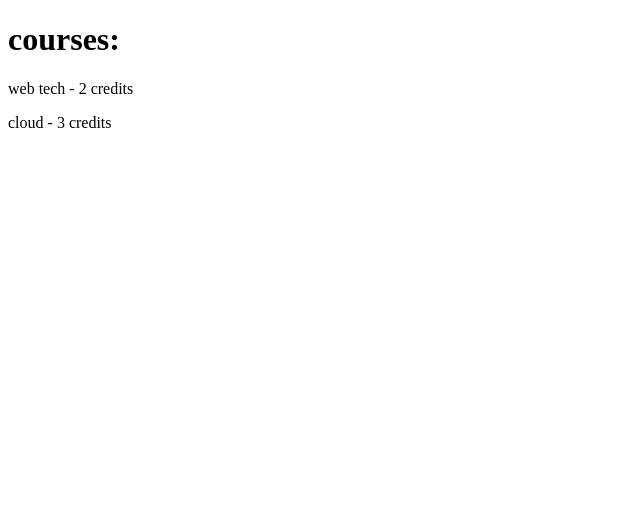
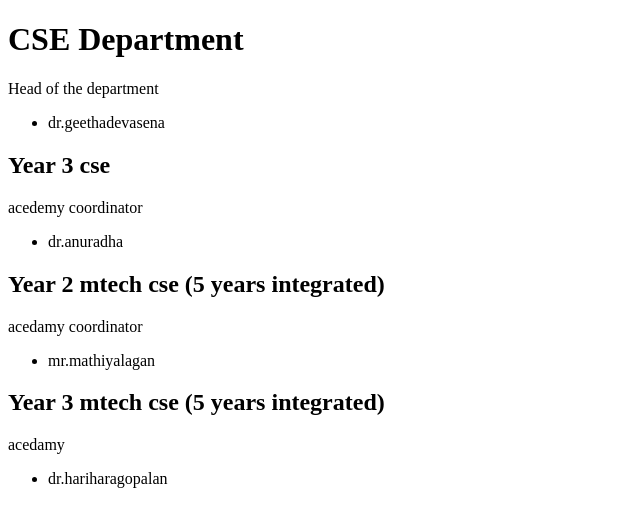
Before and after one commit to Thrisha-56/CSE--web, a plain HTML site: page index.html in a window 1280 px wide. Shown: the whole page, without its empty margins (0-640 px from the left). Drawn offline with Linux system fonts and the light colour scheme.

Commit message:
Update index.html

```diff
--- a/index.html
+++ b/index.html
@@ -1,17 +1,44 @@
 <!DOCTYPE html>
 <html>
     <head>
-        <title> Cse department</title>
+        <title>CSE AND MTECH CSE Department</title>
     </head>
     <body>
-        <h1>
-            courses:
-        </h1>
-        <p>
-            web tech - 2 credits
-        </p>
-        <p>
-            cloud - 3 credits
-        </p>
-    </body>
-</html>
+        <h1>CSE Department</h1>
+         <div class="year">
+            <p>Head of the department</p>
+            <ul class="staff">
+               <li>
+                dr.geethadevasena
+               </li>
+            </ul>
+        </div>
+        <div class="year">
+            <h2>Year 3 cse </h2>
+            <p>acedemy coordinator</p>
+            <ul class="staff">
+               <li>
+                dr.anuradha
+               </li>
+            </ul>
+        </div>
+
+
+        <div class="year">
+            <h2>Year 2 mtech cse (5 years integrated)</h2>
+            <p>acedamy coordinator</p>
+            <ul class="staff">
+                <li>
+                   mr.mathiyalagan
+                </li>
+            </ul>
+        </div>
+
+        <div class="year">
+            <h2>Year 3 mtech cse (5 years integrated)</h2>
+            <p>acedamy</p>
+            <ul class="staff">
+                <li>dr.hariharagopalan</li>
+
+            </ul>
+        </div>
```
